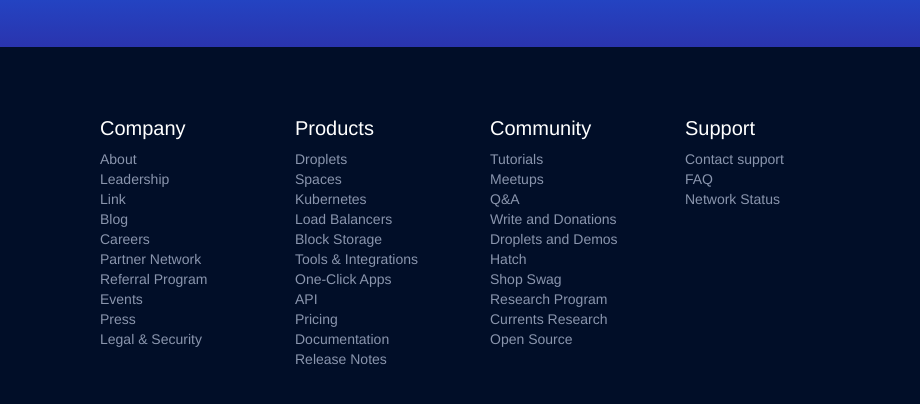
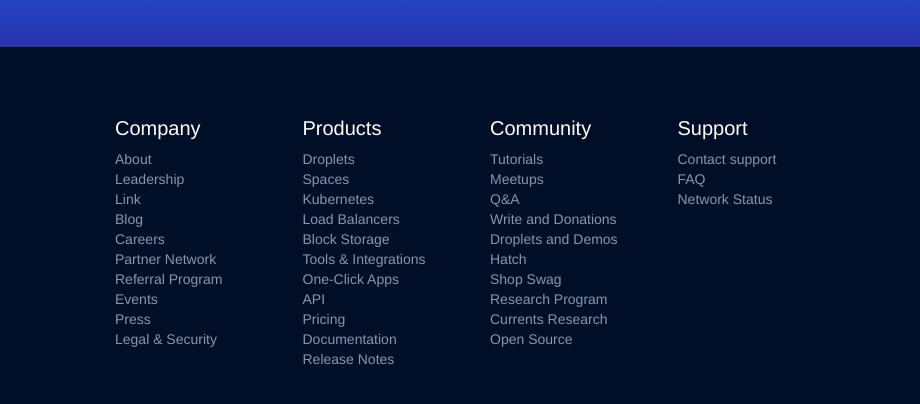
Before and after one commit to davidtrevor97/html-css-digitalocean, a plain HTML site: page index.html in a window 1280 px wide. Shown: the part 3794-4198 px from the top of the page, 360-1280 px from the left. Drawn offline with nearby package versions, Linux system fonts and the light colour scheme.

Commit message:
commit 11

```diff
--- a/css/style.css
+++ b/css/style.css
@@ -173,7 +173,7 @@ footer{
   width: 29%;
   height: 100%;
 }
-@media screen and (max-width:1000px){
+@media screen and (max-width:1100px){
   .sinistra{
     display: none;
   }
@@ -183,8 +183,11 @@ footer{
   .hamburger-menu{
     display: block;
   }
+  .hamburger-menu:hover{
+    cursor: pointer;
+  }
 }
-@media screen and (min-width: 1001px){
+@media screen and (min-width: 1101px){
   .hamburger-menu{
     display: none;
   }
--- a/index.html
+++ b/index.html
@@ -429,7 +429,8 @@
               </li>
             </ul>
           </div>
-          <div class="col-xs-10 col-xs-offset-1 col-md-2 col-md-offset-0">
+          <div class="col-xs-10 col-xs-offset-1 col-md-8 col-md-offset-0">
+            <div class="col-xs-12  col-md-6 col-md-offset-0 col-lg-3">
               <h3 class="header-three-f">Company</h3>
               <ul class="list-item-f">
                 <li>About</li>
@@ -444,7 +445,7 @@
                 <li>Legal & Security</li>
               </ul>
             </div>
-          <div class="col-xs-10 col-xs-offset-1 col-md-2 col-md-offset-0">
+            <div class="col-xs-12  col-md-6 col-md-offset-0 col-lg-3">
               <h3 class="header-three-f">Products</h3>
               <ul class="list-item-f">
                 <li>Droplets</li>
@@ -460,7 +461,7 @@
                 <li>Release Notes</li>
               </ul>
             </div>
-          <div class="col-xs-10 col-xs-offset-1 col-md-2 col-md-offset-0">
+            <div class="col-xs-12  col-md-6 col-md-offset-0 col-lg-3">
               <h3 class="header-three-f">Community</h3>
               <ul class="list-item-f">
                 <li>Tutorials</li>
@@ -475,7 +476,7 @@
                 <li>Open Source</li>
               </ul>
             </div>
-          <div class="col-xs-10 col-xs-offset-1 col-md-2 col-md-offset-0">
+            <div class="col-xs-12  col-md-6 col-md-offset-0 col-lg-3">
               <h3 class="header-three-f">Support</h3>
               <ul class="list-item-f">
                 <li>Contact support</li>
@@ -483,6 +484,9 @@
                 <li>Network Status</li>
               </ul>
             </div>
+
+          </div>
+
         </div>
       </div>
     </footer>
```
Lines whose indentation alone changed are shown as unchanged.
